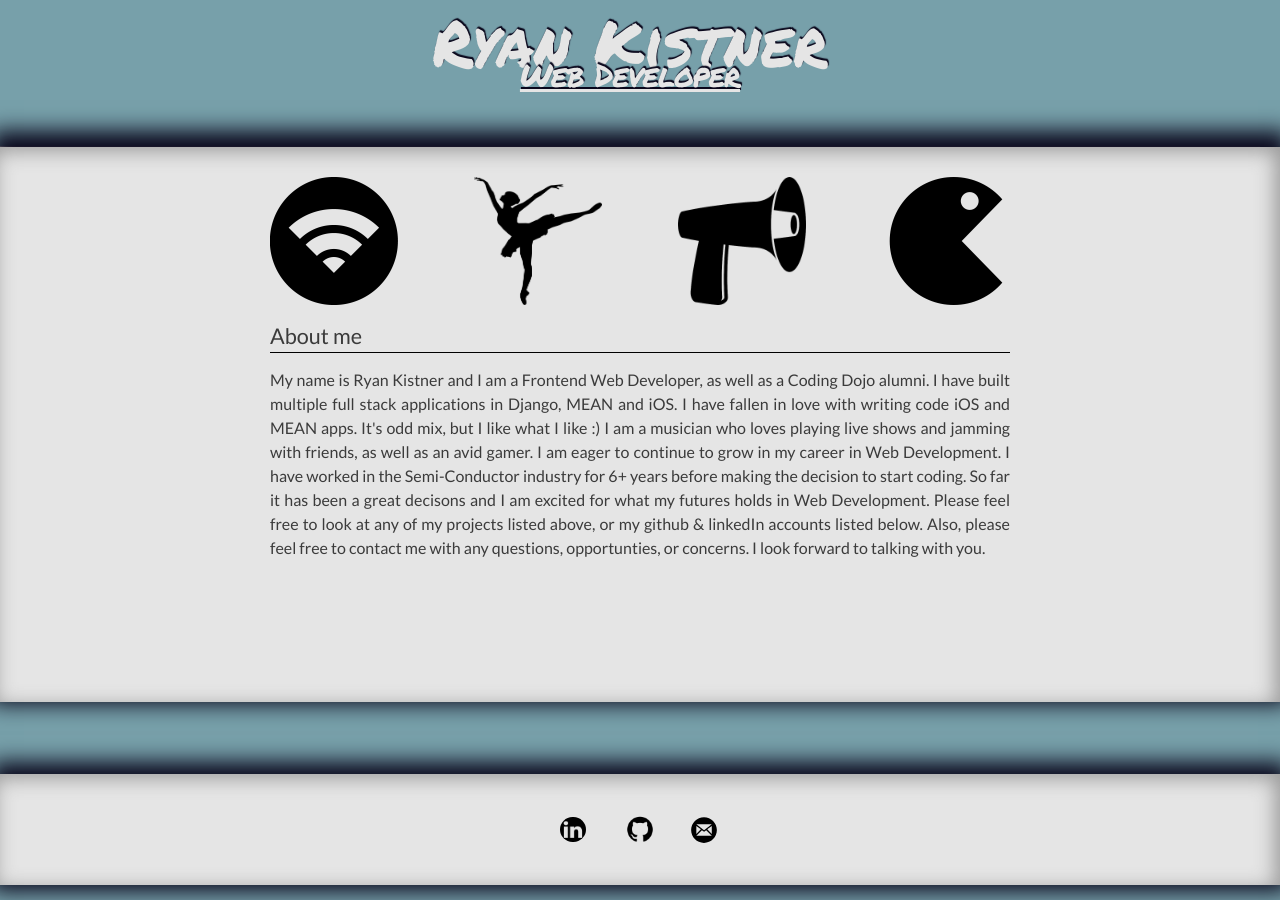
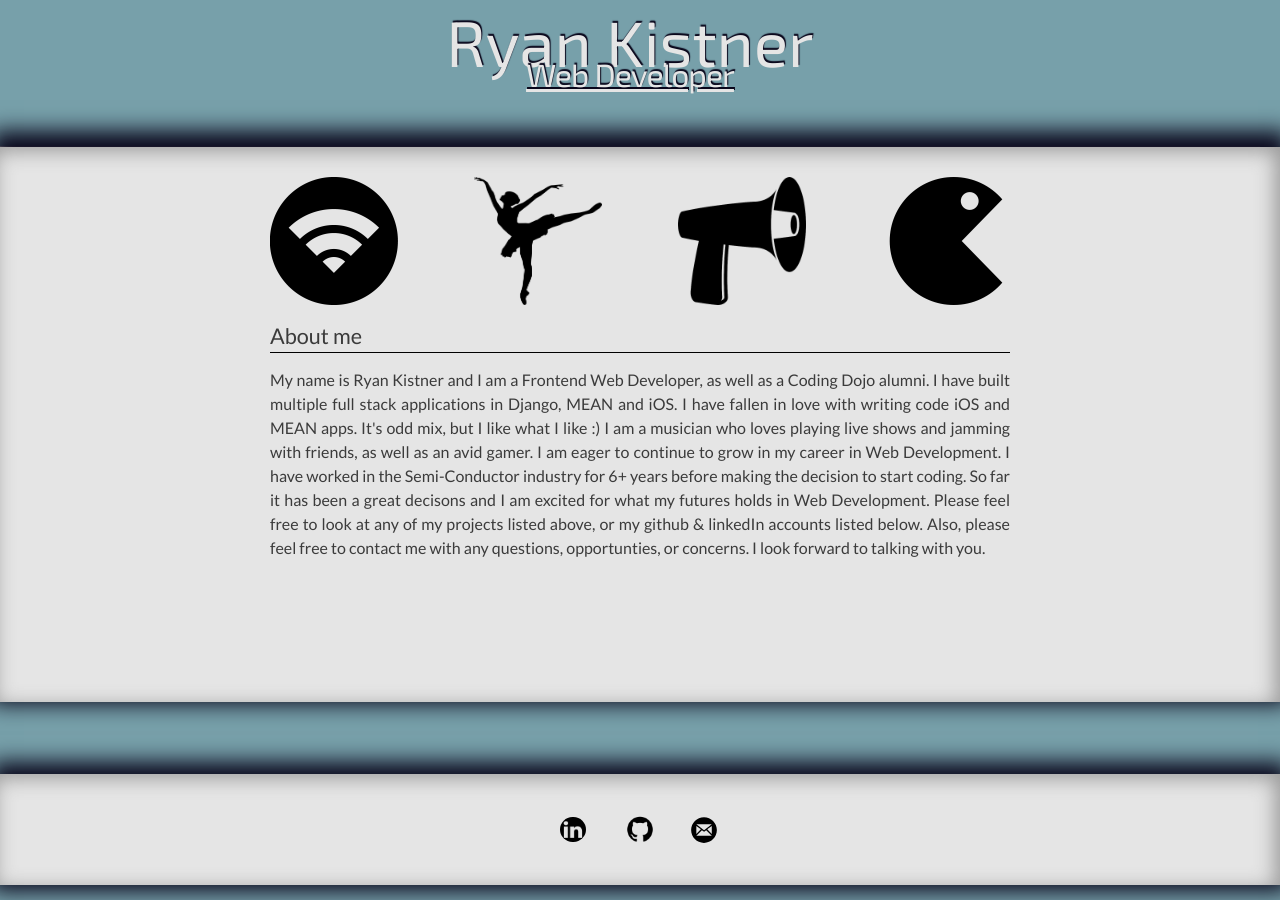
Before and after one commit to RyanGKist/Portfolio, a Jekyll site: the page built from index.md, in a window 1280 px wide. Built offline with Jekyll 4.4.1, drawn with Linux system fonts in a browser that asks for light colours.

Commit message:
Changed Title Font

```diff
--- a/_includes/head.html
+++ b/_includes/head.html
@@ -8,7 +8,7 @@
   integrity="sha256-FgpCb/KJQlLNfOu91ta32o/NMZxltwRo8QtmkMRdAu8="
   crossorigin="anonymous">
   </script>
-  <link href="https://fonts.googleapis.com/css?family=Permanent+Marker" rel="stylesheet">
+  <link href="https://fonts.googleapis.com/css?family=Exo+2" rel="stylesheet">
   <link href="https://fonts.googleapis.com/css?family=Lato" rel="stylesheet">
 
   {% feed_meta %}
--- a/_sass/minima/_layout.scss
+++ b/_sass/minima/_layout.scss
@@ -20,7 +20,7 @@
 }
 
 .site-title {
-  font-family: 'Permanent Marker', cursive;
+  font-family: 'Exo 2', sans-serif;
   text-shadow: 1px -2px 1px #09061b;
   @include relative-font-size(4);
   font-weight: 200;
@@ -31,7 +31,7 @@
   color: #E5E5E5;
 }
 .site-title-sm {
-  font-family: 'Permanent Marker', cursive;
+  font-family: 'Exo 2', sans-serif;
   text-shadow: 1px -2px 1px #09061b;
   @include relative-font-size(2);
   font-weight: 400;
```
Also changed, not shown: 1 other file.
